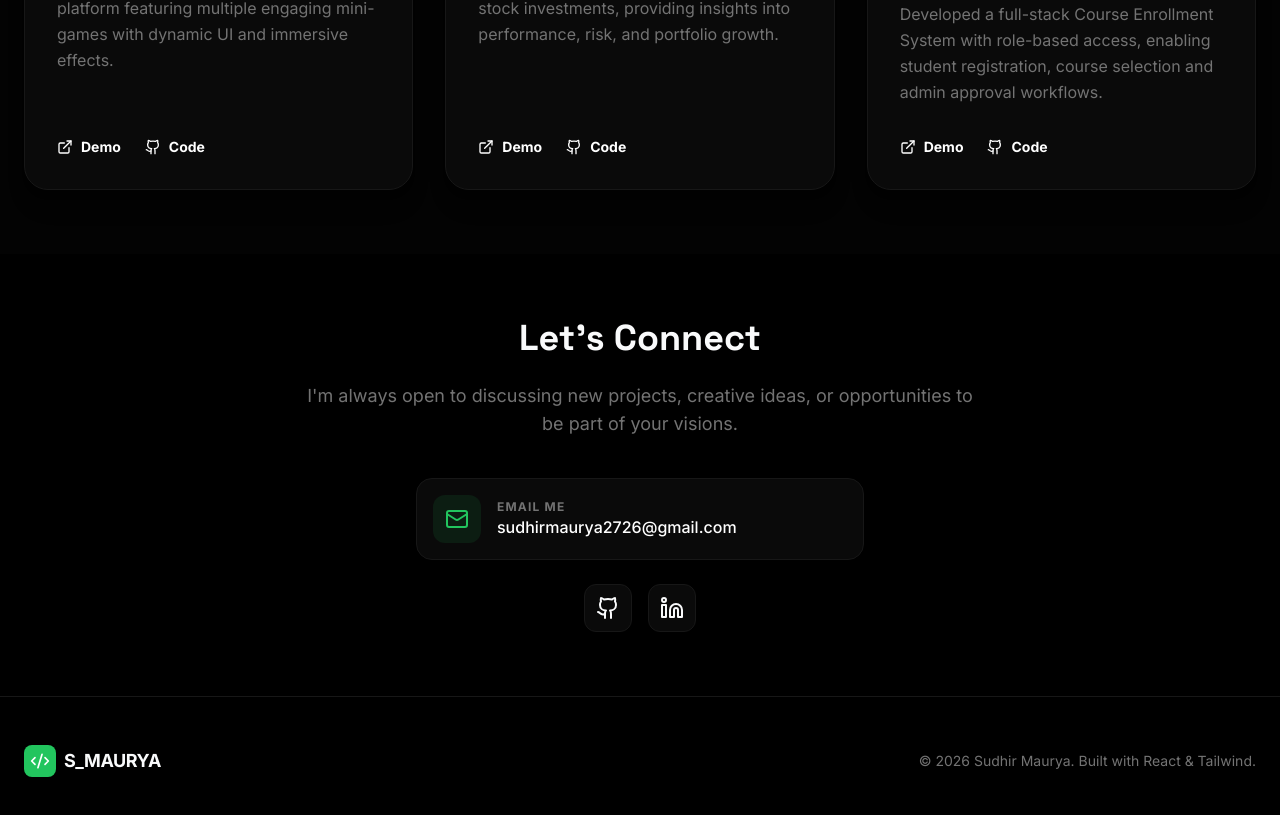
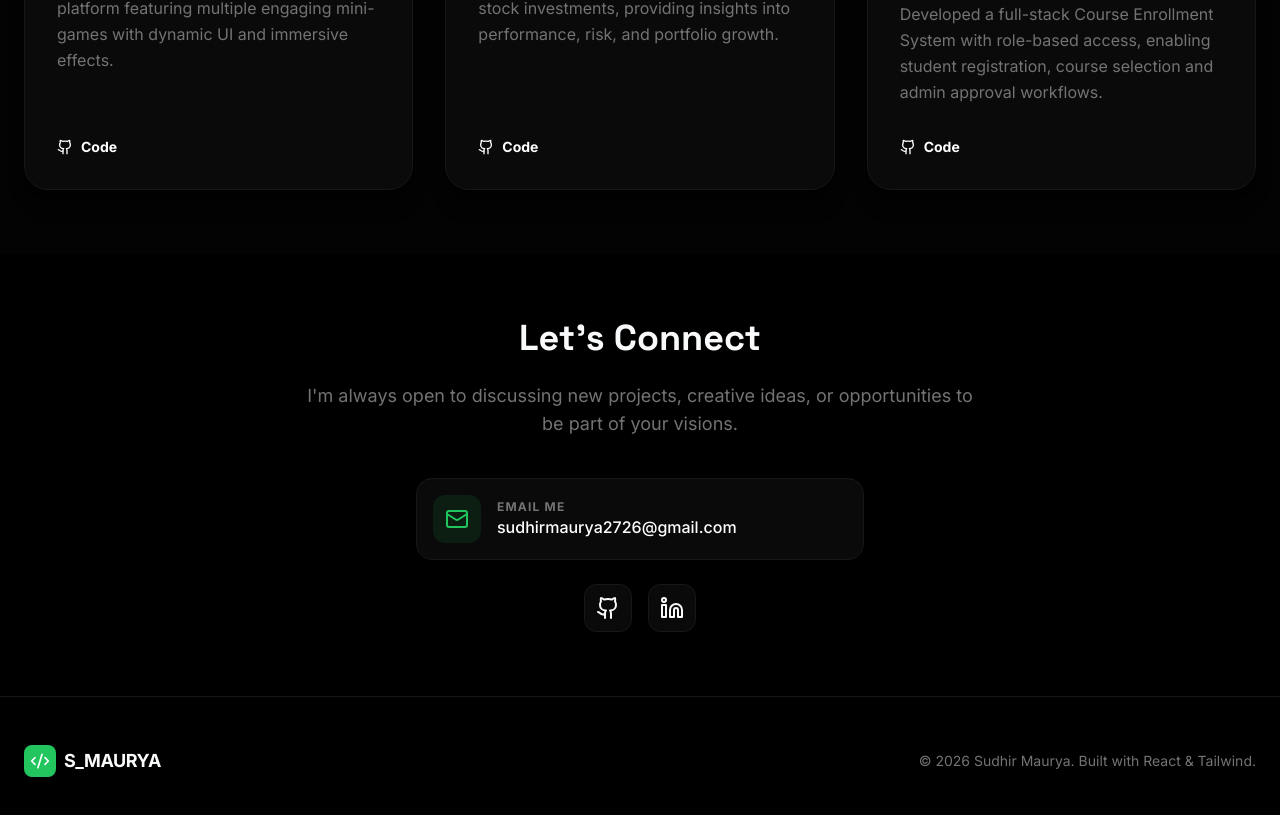
Before and after one commit to Sudhirrrr48/my-portfolio, a React (Vite) app: page / in a window 1280 px wide. Shown: the part 3580-4395 px from the top of the page. Built offline with nearby package versions, Linux system fonts and the light colour scheme.

Commit message:
Remove demo links from project entries
Removed demo links from project entries in Projects.tsx.

```diff
--- a/src/components/Projects.tsx
+++ b/src/components/Projects.tsx
@@ -27,7 +27,6 @@ const projects = [
     description: 'A sleek, interactive neon-themed gaming platform featuring multiple engaging mini-games with dynamic UI and immersive effects.',
     tags: ['HTML', 'CSS', 'JavaScript'],
     github: 'https://github.com/Sudhirrrr48/neongaminghub.git',
-    demo: 'https://neongaminghub.vercel.app',
   },
   {
     title: 'Stock Portfolio Analyzer',
@@ -40,7 +39,6 @@ const projects = [
     description: 'Developed a full-stack Course Enrollment System with role-based access, enabling student registration, course selection and admin approval workflows.',
     tags: ['Node.js','Express.js','MongoDB'],
     github: '#',
-    demo: '#',
   },
 ];
 
@@ -123,9 +121,7 @@ export const Projects = () => {
               </div>
 
               <div className="flex items-center gap-6">
-                <a href={project.demo} target="_blank" rel="noopener noreferrer" className="flex items-center gap-2 text-sm font-bold text-white hover:text-primary transition-colors">
-                  <ExternalLink className="w-4 h-4" /> Demo
-                </a>
+
                 <a href={project.github} target="_blank" rel="noopener noreferrer" className="flex items-center gap-2 text-sm font-bold text-white hover:text-primary transition-colors">
                   <Github className="w-4 h-4" /> Code
                 </a>
```
